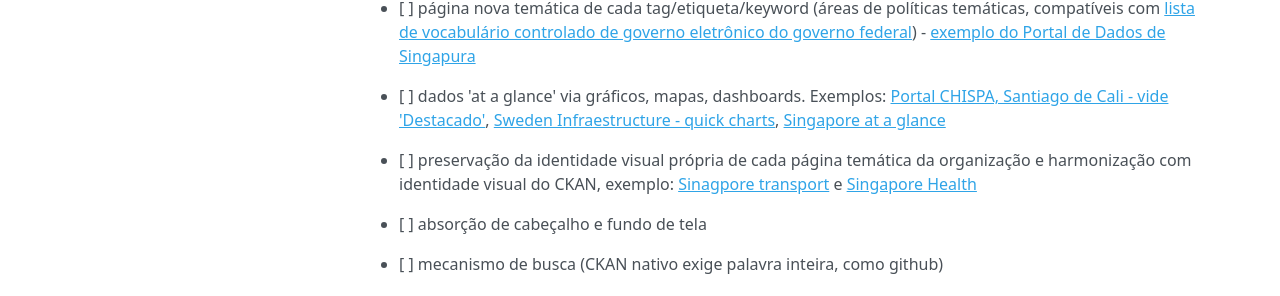
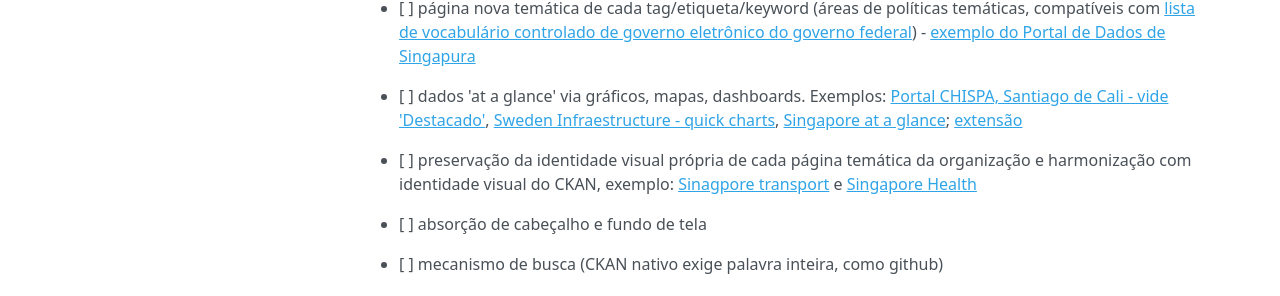
Before and after one commit to transparencia-mg/ckan-mg-23, an MkDocs documentation site: the page built from docs/roadmap/pagina_nova_etiqueta.md, in a window 1280 px wide and 946 px high. Shown: the part 375-671 px from the top of the window. Built offline with MkDocs 1.6.1, drawn with Linux system fonts in a browser that asks for light colours; nearby versions of some CDN libraries.

Commit message:
add link extensão ckan-dashboard

```diff
--- a/docs/roadmap/pagina_nova_etiqueta.md
+++ b/docs/roadmap/pagina_nova_etiqueta.md
@@ -4,7 +4,7 @@
 
 - [ ] página nova temática de cada tag/etiqueta/keyword (áreas de políticas temáticas, compatíveis com [lista de vocabulário controlado de governo eletrônico do governo federal](https://www.gov.br/governodigital/pt-br/governanca-de-dados/VCGE_2_1_0.pdf)) - [exemplo do Portal de Dados de Singapura](https://data.gov.sg/)
 
-- [ ] dados 'at a glance' via gráficos, mapas, dashboards. Exemplos: [Portal CHISPA, Santiago de Cali - vide 'Destacado'](https://cali.chis.pa/), [Sweden Infraestructure - quick charts](https://data.humdata.org/dataset/world-bank-infrastructure-indicators-for-sweden), [Singapore at a glance](https://data.gov.sg/)
+- [ ] dados 'at a glance' via gráficos, mapas, dashboards. Exemplos: [Portal CHISPA, Santiago de Cali - vide 'Destacado'](https://cali.chis.pa/), [Sweden Infraestructure - quick charts](https://data.humdata.org/dataset/world-bank-infrastructure-indicators-for-sweden), [Singapore at a glance](https://data.gov.sg/); [extensão](https://github.com/ckan/ckanext-dashboard)
 
 - [ ] preservação da identidade visual própria de cada página temática da organização e harmonização com identidade visual do CKAN, exemplo: [Sinagpore transport](https://data.gov.sg/group/transport) e [Singapore Health](https://data.gov.sg/group/health)
 
```
